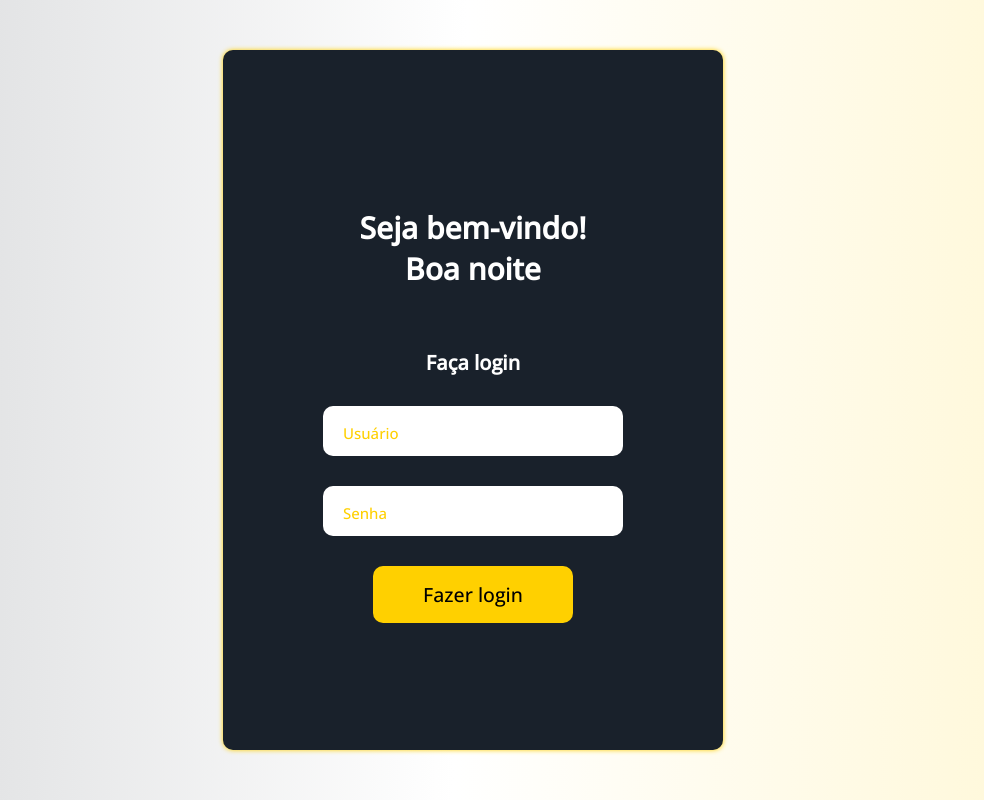
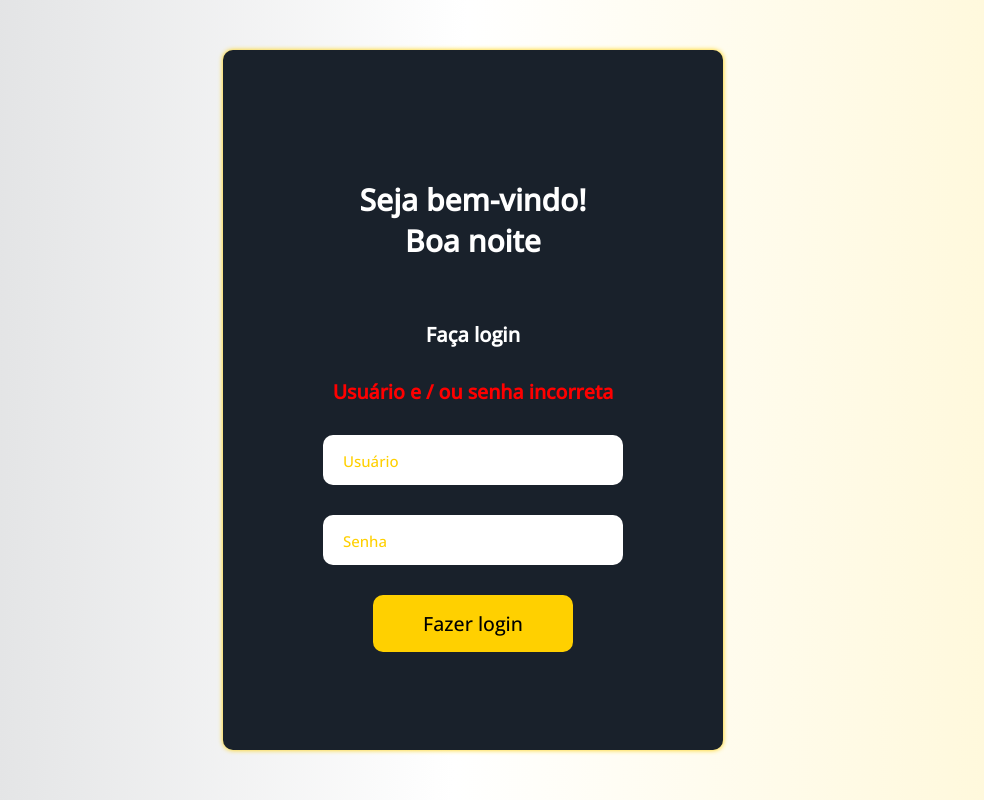
Before and after one commit to felipealvesdev/FrontendForSpringApi, a React (Vite) app: page / in a window 1280 px wide. Both pictures are taken after a click on the button "Fazer login". Shown: the whole page, without its empty margins (167-1151 px from the left). Built offline with nearby package versions, Linux system fonts and the light colour scheme; no server answers.

Commit message:
Adicionando mensagem de erro no login

```diff
--- a/src/pages/Login/Login.module.css
+++ b/src/pages/Login/Login.module.css
@@ -15,6 +15,10 @@
 
 }
 
+.errorMsg {
+    color: #ff0000;
+}
+
 @-webkit-keyframes AnimationName {
     0%{background-position:50% 0%}
     50%{background-position:50% 100%}
--- a/src/pages/Login/Login.tsx
+++ b/src/pages/Login/Login.tsx
@@ -16,7 +16,8 @@ export default function Login() {
 
   const [login, setLogin] = useState<string>("");
   const [password, setPassword] = useState<string>("");
-  const errorMsg = "Usuário ou senha incorreta";
+  const [ isShowingError, setIsShowingError ] = useState(false);
+  const errorMsg = "Usuário e / ou senha incorreta";
 
   const [formData, setFormData] = useState({
     login: "",
@@ -50,6 +51,7 @@ export default function Login() {
     })
     .catch(error => {
       console.log("Erro ao enviar a requisicao: ", error)
+      setIsShowingError(true);
     })
   }
 
@@ -83,6 +85,7 @@ export default function Login() {
           <form>
               <h1>Seja bem-vindo! <br></br>{`${greetings}`}</h1>
               <h2>Faça login</h2>
+              {isShowingError? <h3 className={styles.errorMsg}>{`${errorMsg}`}</h3> : ""}
               <input onChange={(e)=> setLogin(e.target.value)} placeholder="Usuário"/>
 
               <input onChange={(e)=> setPassword(e.target.value)} type="password" placeholder="Senha"/>
--- a/src/pages/Products/Products.module.css
+++ b/src/pages/Products/Products.module.css
@@ -5,6 +5,18 @@
     align-items: center;
 
     font-size: 5rem;
+
+
+    background: linear-gradient(91deg, #19212b, #ffffff, #ffd000);
+    background-size: 600% 600%;
+
+    -webkit-animation: AnimationName 7s ease infinite;
+    -moz-animation: AnimationName 7s ease infinite;
+    animation: AnimationName 7s ease infinite;
+
+
+
+
 }
 
 
@@ -40,3 +52,19 @@
     align-items: center;
     gap: 1rem;
 }
+
+@-webkit-keyframes AnimationName {
+    0%{background-position:50% 0%}
+    50%{background-position:50% 100%}
+    100%{background-position:50% 0%}
+    }
+    @-moz-keyframes AnimationName {
+        0%{background-position:50% 0%}
+        50%{background-position:50% 100%}
+        100%{background-position:50% 0%}
+    }
+    @keyframes AnimationName {
+        0%{background-position:50% 0%}
+        50%{background-position:50% 100%}
+        100%{background-position:50% 0%}
+    }
```
